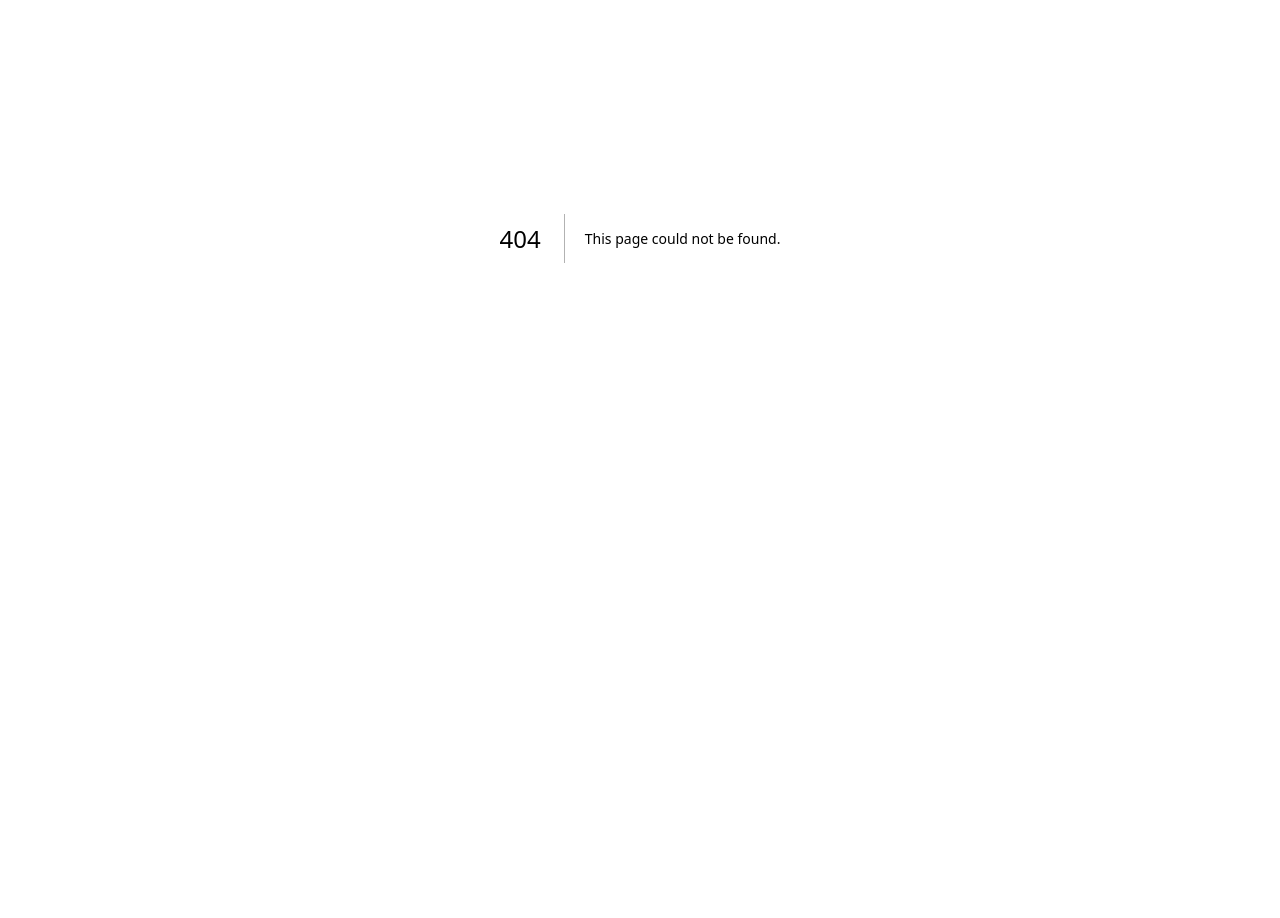
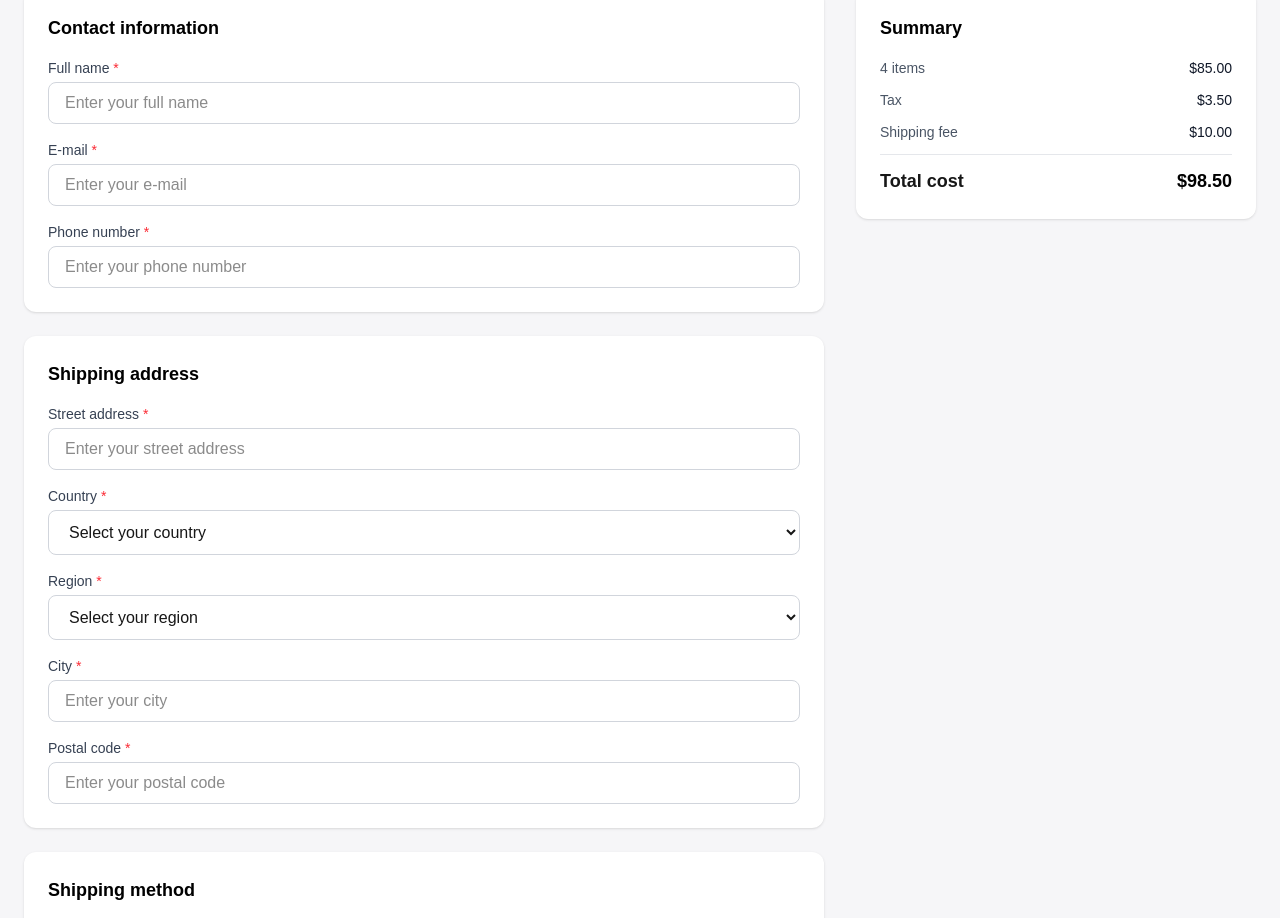
Before and after one commit to deepika8003/LUXE, a Next.js app: page /shippingDetails in a window 1280 px wide. Before the commit this address had no page. Shown: the part 162-1080 px from the top of the page. Before the commit the page ends 800 px from the top, so only its background shows below. Built offline with nearby package versions, Linux system fonts and the light colour scheme.

Commit message:
shipping page

```diff
--- /dev/null
+++ b/src/app/shippingDetails/Shipping.jsx
@@ -0,0 +1,197 @@
+// pages/Shipping/Shipping.js
+"use client";
+import React from "react";
+
+const Shipping = () => {
+  return (
+    <div className="min-h-screen bg-[#f6f6f8] py-16">
+      <div className="max-w-7xl mx-auto px-4 sm:px-6 py-8">
+        <h2 className="text-2xl  font-bold text-black mb-6">
+          Shipping Information
+        </h2>
+
+        <div className="lg:flex lg:gap-8">
+          {/* Left - Shipping Form */}
+          <div className="lg:w-2/3 space-y-6">
+            {/* Contact Information */}
+            <div className="bg-white rounded-xl p-6 shadow-sm">
+              <h3 className="text-lg font-semibold text-black mb-4">
+                Contact information
+              </h3>
+              <div className="space-y-4">
+                <div>
+                  <label className="block text-sm font-medium text-gray-700 mb-1">
+                    Full name <span className="text-red-500">*</span>
+                  </label>
+                  <input
+                    type="text"
+                    placeholder="Enter your full name"
+                    className="w-full border border-gray-300 rounded-lg px-4 py-2 text-md focus:outline-none focus:ring-1 focus:ring-black"
+                  />
+                </div>
+                <div>
+                  <label className="block text-sm font-medium text-gray-700 mb-1">
+                    E-mail <span className="text-red-500">*</span>
+                  </label>
+                  <input
+                    type="email"
+                    placeholder="Enter your e-mail"
+                    className="w-full border border-gray-300 rounded-lg px-4 py-2 text-md focus:outline-none focus:ring-1 focus:ring-black"
+                  />
+                </div>
+                <div>
+                  <label className="block text-sm font-medium text-gray-700 mb-1">
+                    Phone number <span className="text-red-500">*</span>
+                  </label>
+                  <input
+                    type="tel"
+                    placeholder="Enter your phone number"
+                    className="w-full border border-gray-300 rounded-lg px-4 py-2 text-md focus:outline-none focus:ring-1 focus:ring-black"
+                  />
+                </div>
+              </div>
+            </div>
+
+            {/* Shipping Address */}
+            <div className="bg-white rounded-xl p-6 shadow-sm">
+              <h3 className="text-lg font-semibold text-black mb-4">
+                Shipping address
+              </h3>
+              <div className="space-y-4">
+                <div>
+                  <label className="block text-sm font-medium text-gray-700 mb-1">
+                    Street address <span className="text-red-500">*</span>
+                  </label>
+                  <input
+                    type="text"
+                    placeholder="Enter your street address"
+                    className="w-full border border-gray-300 rounded-lg px-4 py-2 text-md focus:outline-none focus:ring-1 focus:ring-black"
+                  />
+                </div>
+                <div>
+                  <label className="block text-sm font-medium text-gray-700 mb-1">
+                    Country <span className="text-red-500">*</span>
+                  </label>
+                  <select
+                    className="w-full border border-gray-300 rounded-lg px-4 py-3 text-md focus:outline-none focus:ring-1 focus:ring-black"
+                    defaultValue=""
+                  >
+                    <option value="" disabled>
+                      Select your country
+                    </option>
+                    <option>United States</option>
+                    <option>United Kingdom</option>
+                    <option>India</option>
+                  </select>
+                </div>
+                <div>
+                  <label className="block text-sm font-medium text-gray-700 mb-1">
+                    Region <span className="text-red-500">*</span>
+                  </label>
+                  <select
+                    className="w-full border border-gray-300 rounded-lg px-4 py-3 text-md focus:outline-none focus:ring-1 focus:ring-black"
+                    defaultValue=""
+                  >
+                    <option value="" disabled>
+                      Select your region
+                    </option>
+                    <option>California</option>
+                    <option>Tamil Nadu</option>
+                  </select>
+                </div>
+                <div>
+                  <label className="block text-sm font-medium text-gray-700 mb-1">
+                    City <span className="text-red-500">*</span>
+                  </label>
+                  <input
+                    type="text"
+                    placeholder="Enter your city"
+                    className="w-full border border-gray-300 rounded-lg px-4 py-2 text-md focus:outline-none focus:ring-1 focus:ring-black"
+                  />
+                </div>
+                <div>
+                  <label className="block text-sm font-medium text-gray-700 mb-1">
+                    Postal code <span className="text-red-500">*</span>
+                  </label>
+                  <input
+                    type="text"
+                    placeholder="Enter your postal code"
+                    className="w-full border border-gray-300 rounded-lg px-4 py-2 text-md focus:outline-none focus:ring-1 focus:ring-black"
+                  />
+                </div>
+              </div>
+            </div>
+
+            {/* Shipping Method */}
+            <div className="bg-white rounded-xl p-6 shadow-sm">
+              <h3 className="text-lg font-semibold text-black mb-4">
+                Shipping method
+              </h3>
+              <div className="space-y-3">
+                {["Free shipping", "Regular shipping", "Express shipping"].map(
+                  (method, idx) => (
+                    <label
+                      key={idx}
+                      className="flex items-center justify-between px-4 py-2 border border-gray-300 rounded-lg cursor-pointer hover:bg-gray-50"
+                    >
+                      <div className="flex items-center gap-3">
+                        <input
+                          type="radio"
+                          name="shippingMethod"
+                          className="w-4 h-4 text-black"
+                        />
+                        <span className="font-medium text-md">{method}</span>
+                      </div>
+                      <span className="text-xs md:text-sm text-gray-500">
+                        Estimated arrival: 7-30 Oct '24
+                      </span>
+                    </label>
+                  ),
+                )}
+              </div>
+            </div>
+
+            {/* Buttons */}
+            <div className="flex justify-between items-center pt-4">
+              <button className="text-gray-600 hover:text-black font-medium">
+                ← Back to shopping cart
+              </button>
+              <button className="bg-black hover:bg-gray-800 text-white font-medium py-3 px-8 rounded-lg transition">
+                Continue
+              </button>
+            </div>
+          </div>
+
+          {/* Right - Summary */}
+          <div className="lg:w-1/3 mt-8 lg:mt-0">
+            <div className="bg-white rounded-xl p-6 shadow-sm sticky top-24">
+              <h3 className="text-lg font-semibold text-black mb-4">Summary</h3>
+              <div className="space-y-3 text-sm">
+                <div className="flex justify-between">
+                  <span className="text-gray-600">4 items</span>
+                  <span className="text-gray-900 font-medium">$85.00</span>
+                </div>
+                <div className="flex justify-between">
+                  <span className="text-gray-600">Tax</span>
+                  <span className="text-gray-900 font-medium">$3.50</span>
+                </div>
+                <div className="flex justify-between">
+                  <span className="text-gray-600">Shipping fee</span>
+                  <span className="text-gray-900 font-medium">$10.00</span>
+                </div>
+                <div className="border-t border-gray-200 pt-3 mt-3">
+                  <div className="flex justify-between font-semibold text-lg">
+                    <span>Total cost</span>
+                    <span className="text-black">$98.50</span>
+                  </div>
+                </div>
+              </div>
+            </div>
+          </div>
+        </div>
+      </div>
+    </div>
+  );
+};
+
+export default Shipping;
--- /dev/null
+++ b/src/app/shippingDetails/page.js
@@ -0,0 +1,13 @@
+import React from 'react'
+import HomeLayout from '../components/layout/HomeLayout'
+import Shipping from '@/app/shippingDetails/Shipping'
+
+const page = () => {
+    return (
+        <HomeLayout>
+            <Shipping />
+        </HomeLayout>
+    )
+}
+
+export default page
```
